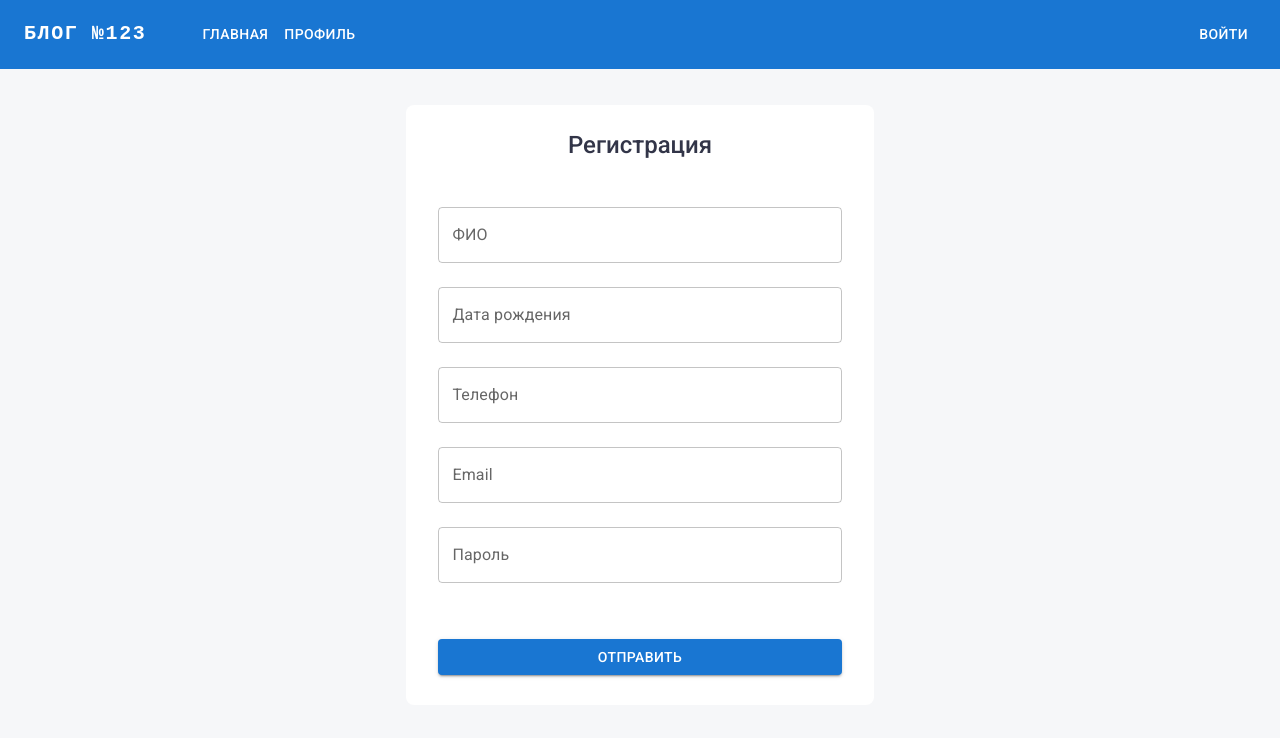
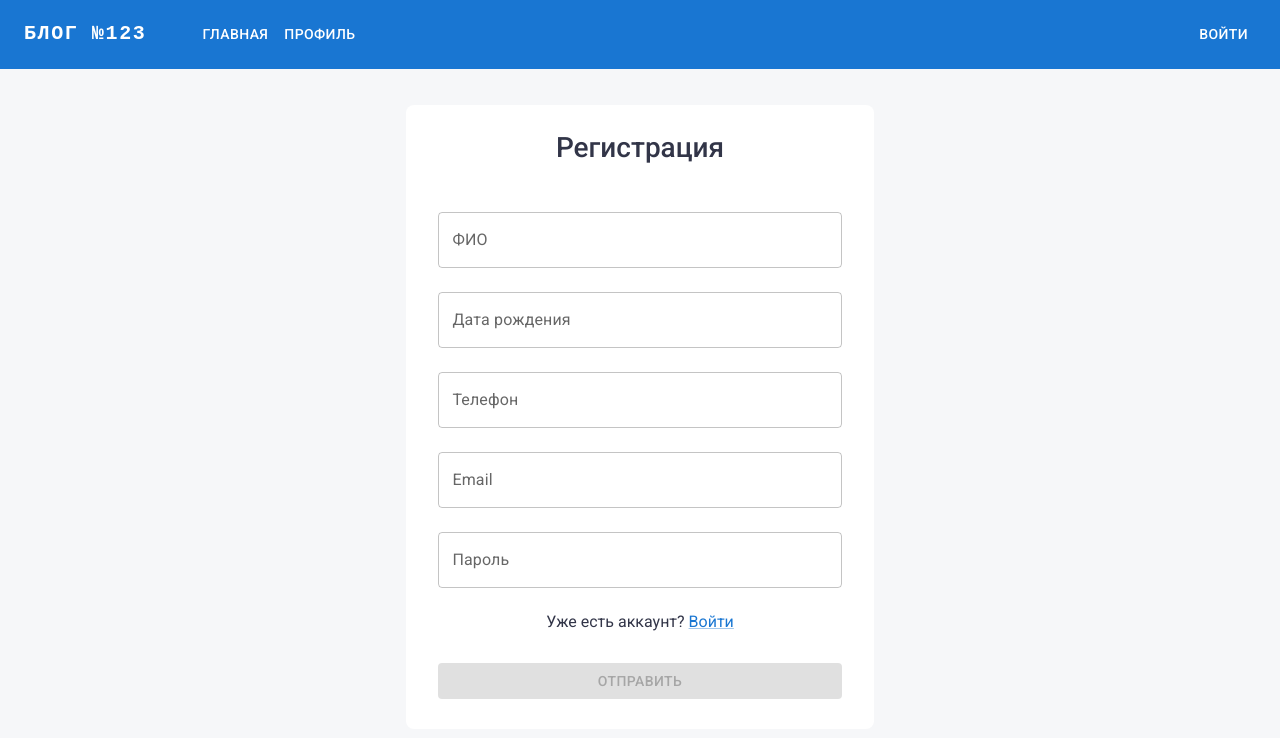
Before and after one commit to AsmrS4/blog, a React (Vite) app: page / in a window 1280 px wide. Shown: the top 738 px of the page. Built offline with nearby package versions, Linux system fonts and the light colour scheme.

Commit message:
finished registration feature

```diff
--- a/src/api/user/user.js
+++ b/src/api/user/user.js
@@ -40,7 +40,7 @@ export const registerUser = async(data) => {
             headers: {
                 'Accept': 'application/json',
                 'Content-Type': 'application/json',
-                'Authorization': 'Bearer ' + token
+
             },
             body: JSON.stringify({
                 ...data
@@ -48,6 +48,6 @@ export const registerUser = async(data) => {
         })
         return response;
     } catch (error) {
-        console.error('Response error: '+error);
+        console.error('Response error: '+ error);
     }
 }
--- /dev/null
+++ b/src/hooks/useInput.js
@@ -0,0 +1,12 @@
+import { useState } from "react";
+import { useValidation } from "./useValidation";
+
+export const useInput = (initialValue, validations) => {
+    const [value, setValue] = useState(initialValue);
+    const valid = useValidation(value, validations);
+    const onChange = (e) => {
+        setValue(e.target.value);
+    };
+
+    return { value, onChange, ...valid };
+};
--- /dev/null
+++ b/src/hooks/useValidation.js
@@ -0,0 +1,47 @@
+import { useEffect, useState } from "react";
+
+
+export const useValidation = (value, validations) => {
+    const [isEmpty, setIsEmpty] = useState(true);
+    const [minLengthError, setMinLengthError] = useState(false);
+    const [emailError, setEmailError] = useState(false);
+    const [phoneError, setPhoneError] = useState(false);
+
+    const isEmailValid = (email) => {
+        let regex =
+            /(?:[a-z0-9!#$%&'*+/=?^_`{|}~-]+(?:\.[a-z0-9!#$%&'*+/=?^_`{|}~-]+)*|"(?:[\x01-\x08\x0b\x0c\x0e-\x1f\x21\x23-\x5b\x5d-\x7f]|\\[\x01-\x09\x0b\x0c\x0e-\x7f])*")@(?:(?:[a-z0-9](?:[a-z0-9-]*[a-z0-9])?\.)+[a-z0-9](?:[a-z0-9-]*[a-z0-9])?|\[(?:(?:(2(5[0-5]|[0-4][0-9])|1[0-9][0-9]|[1-9]?[0-9]))\.){3}(?:(2(5[0-5]|[0-4][0-9])|1[0-9][0-9]|[1-9]?[0-9])|[a-z0-9-]*[a-z0-9]:(?:[\x01-\x08\x0b\x0c\x0e-\x1f\x21-\x5a\x53-\x7f]|\\[\x01-\x09\x0b\x0c\x0e-\x7f])+)\])/;
+        return regex.test(String(email).toLowerCase());
+    };
+
+    const isPhoneValid = (phone) => {
+        let regex = /^(\+|)(7|8)( |)\d{3}( |)\d{3}( |)(\d{2}( |)){2}$/;
+        return regex.test(String(phone).toLowerCase());
+    };
+
+    const isDateValid = (date) => {
+
+    }
+
+    useEffect(() => {
+        for (const validation in validations) {
+            switch (validation) {
+                case 'minLength':
+                    String(value).length < validations[validation]
+                        ? setMinLengthError(true)
+                        : setMinLengthError(false);
+                    break;
+                case 'isEmpty':
+                    value ? setIsEmpty(false) : setIsEmpty(true);
+                    break;
+                case 'isEmailValid':
+                    !value || isEmailValid(value) ? setEmailError(false) : setEmailError(true);
+                    break;
+                case 'isPhoneValid':
+                    !value || isPhoneValid(value) ? setPhoneError(false) : setPhoneError(true);
+                    break;
+            }
+        }
+    }, [value]);
+
+    return { isEmpty, minLengthError, emailError, phoneError };
+};
--- a/src/pages/register/RegisterPage.jsx
+++ b/src/pages/register/RegisterPage.jsx
@@ -1,21 +1,70 @@
-import React from 'react';
-import { Button, TextField } from '@mui/material';
+import React, { useEffect, useState } from 'react';
+import { Button, Link, TextField } from '@mui/material';
 import { DatePicker, LocalizationProvider } from '@mui/x-date-pickers';
 import dayjs from 'dayjs';
 import { AdapterDayjs } from '@mui/x-date-pickers/AdapterDayjs';
 
+import { useInput } from '../../hooks/useInput';
 import './index.scss';
+import { dateIsValid, transformDate, transformDateJson } from '../../utils/converter';
+import { registerUser } from '../../api/user/user';
 
 const RegisterPage = () => {
+    const email = useInput('', { isEmailValid: true, isEmpty: true });
+    const password = useInput('', { minLength: 6, isEmpty: true });
+    const fullName = useInput('', { isEmpty: true });
+    const phone = useInput('', { isPhoneValid: true, isEmpty: true });
+    const [isFormError, setIsError] = useState(true);
+    const [dateValue, setDate] = useState('');
+
+    useEffect(() => {
+        if (email.emailError || password.minLengthError || phone.phoneError || fullName.isEmpty) {
+            setIsError(true);
+        } else {
+            setIsError(false);
+        }
+    }, [email.emailError, password.minLengthError, phone.phoneError, fullName.isEmpty]);
+
+    const handleSubmit = async (e) => {
+        e.preventDefault();
+
+        const result = await registerUser({
+            fullName: fullName.value,
+            password: password.value,
+            email: email.value,
+            gender: 'Male',
+            birthDate: dateValue,
+            phoneNumber: phone.value,
+        });
+        if (result.ok) {
+            let token = await result.json();
+            localStorage.setItem('token', token);
+            console.log(token);
+        } else {
+            console.log('error');
+        }
+    };
+
+    const handleDate = (e) => {
+        let date = new Date(e).toLocaleDateString(e);
+        date = transformDateJson(date);
+        setDate(date);
+    };
+
     return (
         <>
             <section className='content'>
                 <div className='container'>
-                    <form className='register-form'>
-                        <h1 className='register-form__title'>{'Регистрация'}</h1>
+                    <form className='register-form' onSubmit={handleSubmit}>
+                        <h1 className='register-form__title'>
+                            <span>{'Регистрация'}</span>
+                        </h1>
                         <div className='inputs-wrapper'>
                             <TextField
                                 label='ФИО'
+                                id='fullName'
+                                value={fullName.value}
+                                onChange={(e) => fullName.onChange(e)}
                                 sx={{ width: '90%', marginBottom: '24px' }}
                                 placeholder={'Введите свое имя'}
                             />
@@ -23,26 +72,49 @@ const RegisterPage = () => {
                                 <DatePicker
                                     sx={{ width: '90%', marginBottom: '24px' }}
                                     label='Дата рождения'
+                                    value={dateValue ? dayjs(dateValue) : null}
+                                    onChange={(e) => handleDate(e)}
+                                    dateFormat={'dd/MM/YYYY'}
                                 />
                             </LocalizationProvider>
                             <TextField
                                 label='Телефон'
+                                value={phone.value}
+                                onChange={(e) => phone.onChange(e)}
                                 sx={{ width: '90%', marginBottom: '24px' }}
                                 placeholder={'+7 (XXX) XXX XX-XX'}
-                                helperText={''}
+                                error={phone.phoneError}
                             />
                             <TextField
                                 label='Email'
+                                value={email.value}
+                                onChange={(e) => email.onChange(e)}
                                 type={'email'}
                                 sx={{ width: '90%', marginBottom: '24px' }}
+                                error={email.emailError}
                             />
                             <TextField
                                 label='Пароль'
+                                value={password.value}
+                                onChange={(e) => password.onChange(e)}
                                 type={'password'}
                                 sx={{ width: '90%', marginBottom: '24px' }}
+                                error={!password.isEmpty && password.minLengthError}
                             />
+                            <div className='link'>
+                                {'Уже есть аккаунт? '}
+                                <Link to={'/login'} sx={{ cursor: 'pointer' }}>
+                                    {'Войти'}
+                                </Link>
+                            </div>
                         </div>
-                        <Button variant='contained' sx={{ width: '90%', marginBottom: '20px' }}>
+
+                        <Button
+                            variant='contained'
+                            sx={{ width: '90%', marginBottom: '20px' }}
+                            type={'sumbit'}
+                            disabled={isFormError}
+                        >
                             {'Отправить'}
                         </Button>
                     </form>
--- a/src/pages/register/index.scss
+++ b/src/pages/register/index.scss
@@ -4,22 +4,23 @@
     display: flex;
     flex-direction: column;
     align-items: center;
-
     box-sizing: border-box;
     max-width: 468px;
     width: 100%;
-
     padding: 10px;
-
     border-radius: 8px;
     background-color: $white-color;
 }
 
 .register-form__title {
-    font-size: 24px;
+    font-size: 28px;
     font-weight: 500;
     color: $soft-black;
+
     margin: 16px 0;
+    span {
+        margin: 0;
+    }
 }
 
 .inputs-wrapper {
@@ -29,3 +30,7 @@
     width: 100%;
     padding: 32px 10px;
 }
+
+.link {
+    color: $soft-black;
+}
--- /dev/null
+++ b/src/utils/converter.js
@@ -0,0 +1,21 @@
+export const sliceDate = (date) => {
+    return String(date).slice(0, 10);
+}
+
+export const dateIsValid = (date) => {
+    return sliceDate(date) <= getToday();
+}
+
+const getToday = () => {
+    let today = new Date();
+    return today.toISOString().slice(0, 10);
+}
+
+export const transformDate = (date) => {
+    let slicedDate = sliceDate(date);
+    return slicedDate.split('-').reverse().join('.');
+}
+
+export const transformDateJson = (date) => {
+    return date.split('.').reverse().join('-')
+}
```
Also changed, not shown: src/pages/login/login.scss (renamed from src/pages/login/index.scss).
